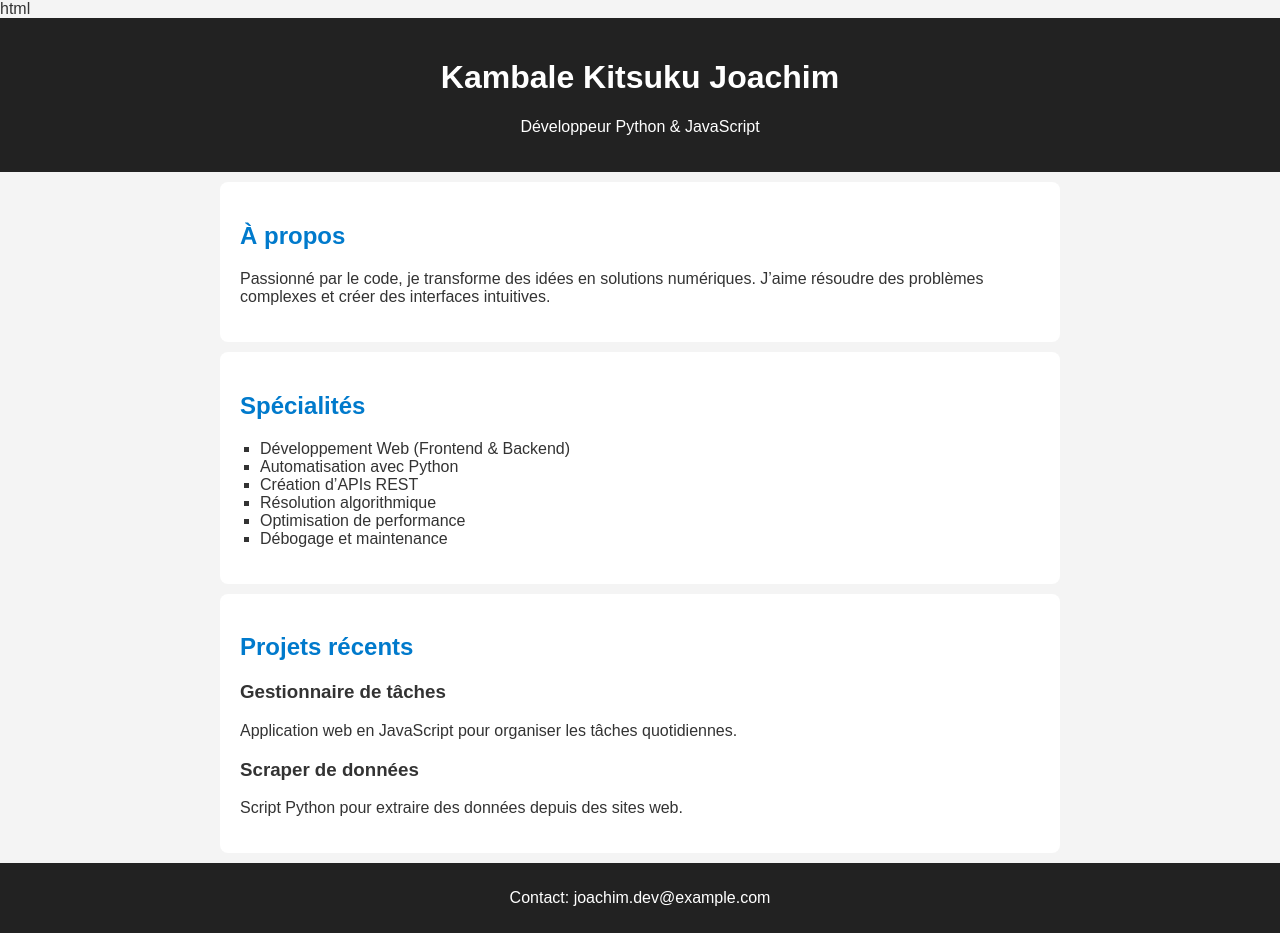
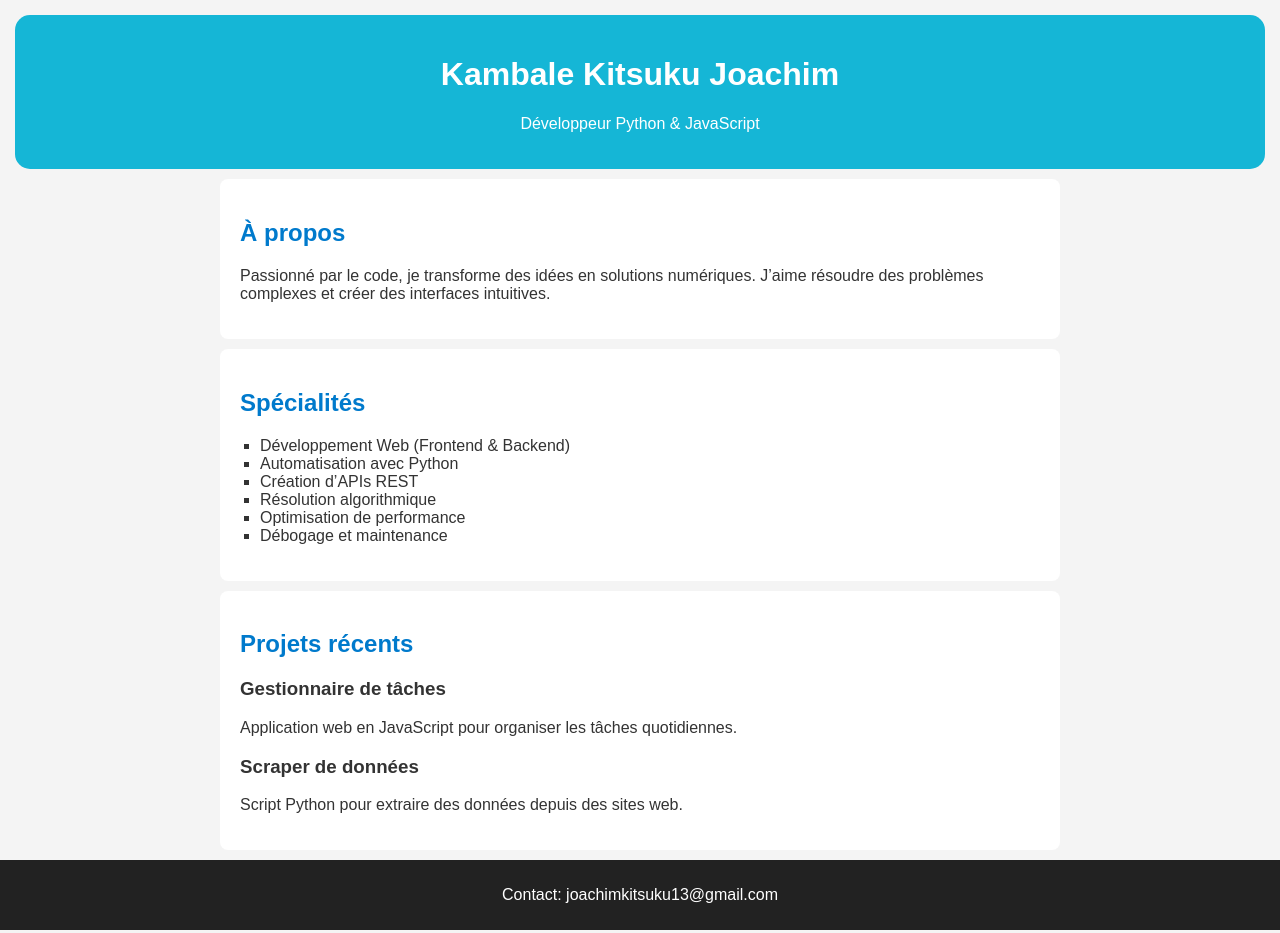
Before and after one commit to joa61/proj, a plain HTML site: page index.html in a window 1280 px wide. Drawn offline with Linux system fonts and the light colour scheme.

Commit message:
Add files via upload

```diff
--- a/index.html
+++ b/index.html
@@ -1,4 +1,3 @@
-html
 <!DOCTYPE html>
 <html lang="fr">
 <head>
@@ -43,7 +42,7 @@ html
   </section>
 
   <footer>
-    <p>Contact: joachim.dev@example.com</p>
+    <p>Contact: joachimkitsuku13@gmail.com</p>
   </footer>
 
   <script src="script.js"></script>
--- a/style.css
+++ b/style.css
@@ -7,10 +7,14 @@ body {
 }
 
 header {
-  background-color: #222;
+  background-color: #15b6d6;
   color: #fff;
   padding: 20px;
   text-align: center;
+  border-radius: 15px;
+  margin-top: 15px;
+  margin-left: 15px;
+  margin-right: 15px;
 }
 
 section {
```
Also changed, not shown: script.js (line endings or trailing spaces).
